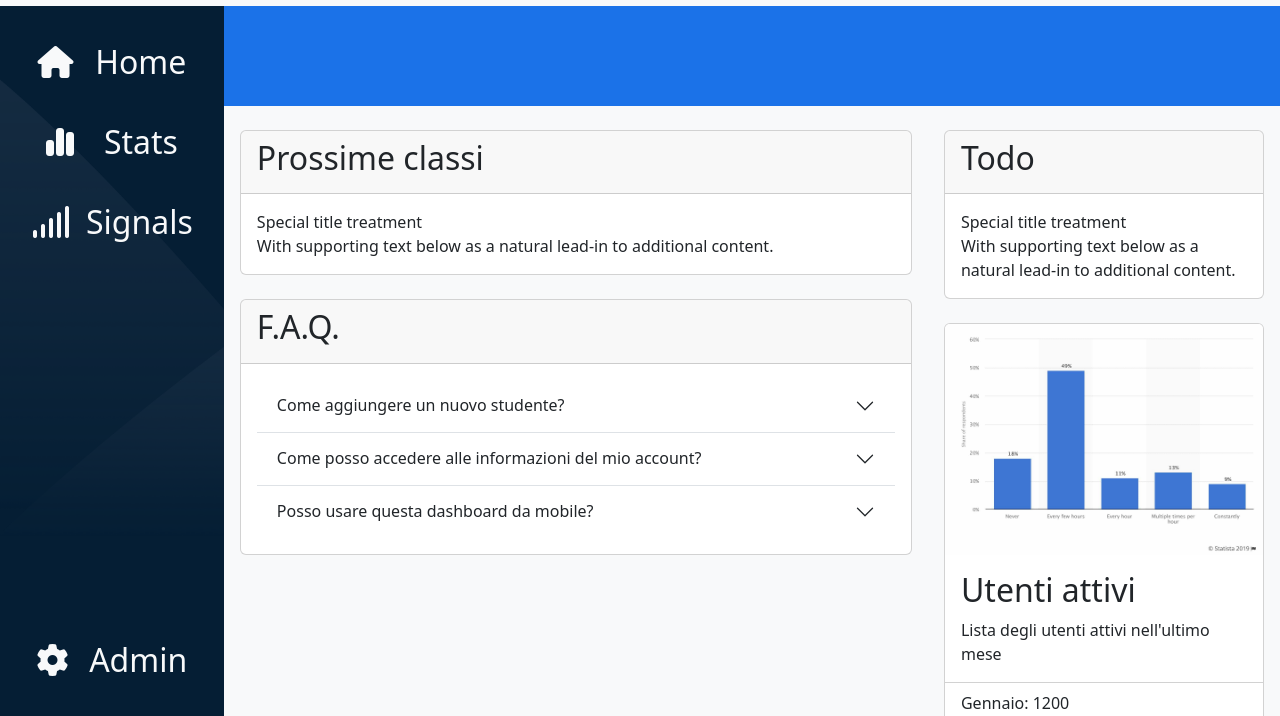
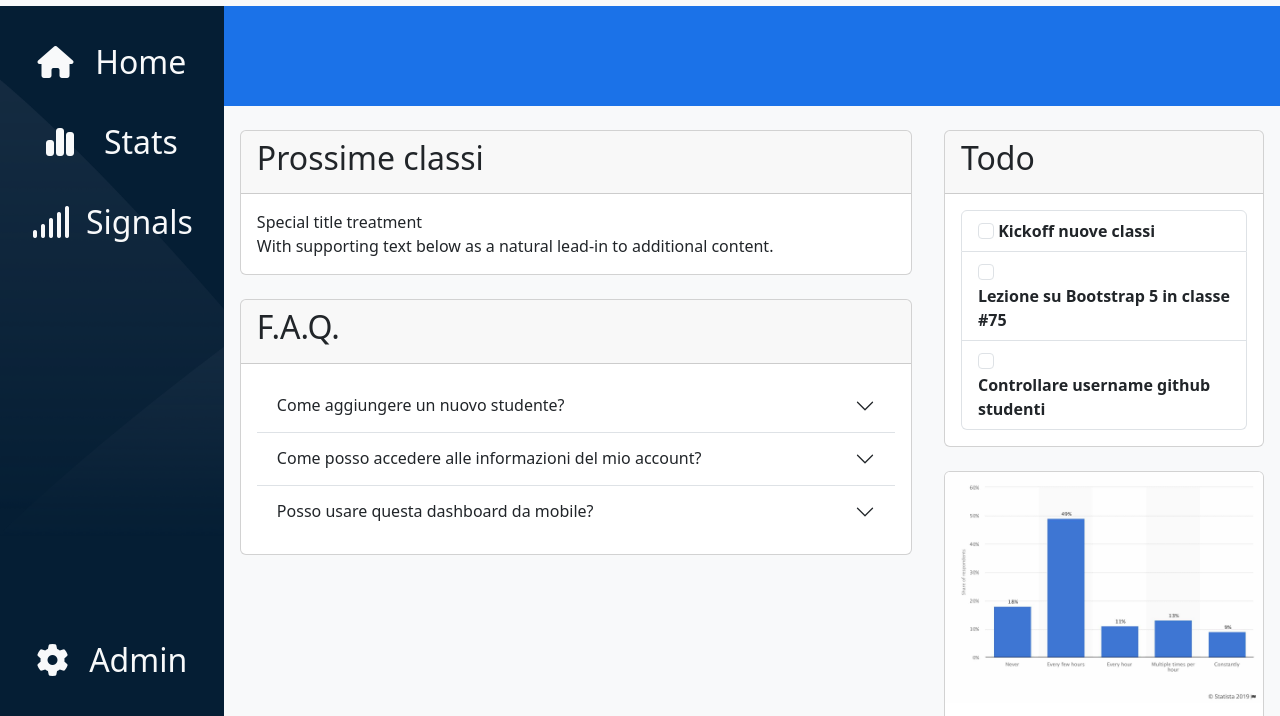
Before and after one commit to Luis-Mocha/html-css-bootstrap-dashboard, a plain HTML site: page index.html in a window 1280 px wide. Shown: the part 90-806 px from the top of the page. Drawn offline with nearby package versions, Linux system fonts and the light colour scheme.

Commit message:
todo section

```diff
--- a/index.html
+++ b/index.html
@@ -102,7 +102,7 @@
 
                 </div>
                 <!-- sezione card -->
-                <div id="contenitore-cards" class=" row g-0">
+                <div id="contenitore-cards" class="row g-0 ">
                     <!-- prima colonna desktop -->
                     <div class="first-column-lg col-lg-8 px-3">
                         <!-- "prossime classi" -->
@@ -125,14 +125,14 @@
                                 </h2>
                             </div>
                             <div class="card-body">
-                                <div class="accordion accordion-flush" id="accordionFlushExample">
+                                <div class="accordion accordion-flush" id="accordionFlushFaq">
                                     <div class="accordion-item">
                                         <h3 class="accordion-header" id="flush-headingOne">
                                             <button class="accordion-button collapsed" type="button" data-bs-toggle="collapse" data-bs-target="#flush-collapseOne" aria-expanded="false" aria-controls="flush-collapseOne">
                                             Come aggiungere un nuovo studente?
                                             </button>
                                         </h3>
-                                        <div id="flush-collapseOne" class="accordion-collapse collapse" aria-labelledby="flush-headingOne" data-bs-parent="#accordionFlushExample">
+                                        <div id="flush-collapseOne" class="accordion-collapse collapse" aria-labelledby="flush-headingOne" data-bs-parent="#accordionFlushFaq">
                                             <div class="accordion-body">
                                                 Clicca sul + in alto nella sezione blu.
                                             </div>
@@ -144,7 +144,7 @@
                                                 Come posso accedere alle informazioni del mio account?
                                             </button>
                                         </h3>
-                                        <div id="flush-collapseTwo" class="accordion-collapse collapse" aria-labelledby="flush-headingTwo" data-bs-parent="#accordionFlushExample">
+                                        <div id="flush-collapseTwo" class="accordion-collapse collapse" aria-labelledby="flush-headingTwo" data-bs-parent="#accordionFlushFaq">
                                             <div class="accordion-body">
                                                 Clicca sull'icona della campanella (ma non succederà nulla).
                                             </div>
@@ -156,7 +156,7 @@
                                                 Posso usare questa dashboard da mobile?
                                             </button>
                                         </h3>
-                                        <div id="flush-collapseThree" class="accordion-collapse collapse" aria-labelledby="flush-headingThree" data-bs-parent="#accordionFlushExample">
+                                        <div id="flush-collapseThree" class="accordion-collapse collapse" aria-labelledby="flush-headingThree" data-bs-parent="#accordionFlushFaq">
                                             <div class="accordion-body">
                                                 Lorem ipsum dolor, sit amet consectetur adipisicing elit. Dolore ducimus ipsa, exercitationem eos id maiores qui sint illo ipsam maxime ipsum soluta modi, quo dolor necessitatibus laudantium natus neque. Excepturi?
                                             </div>
@@ -176,8 +176,26 @@
                                 </h2>
                             </div>
                             <div class="card-body">
-                                <span class="card-title">Special title treatment</span>
-                                <p class="card-text">With supporting text below as a natural lead-in to additional content.</p>
+                                <ul class="list-group fw-semibold">
+                                    <li class="list-group-item">
+                                        <input class="form-check-input" type="checkbox" value="" id="flexCheckTodo">
+                                        <label class="form-check-label" for="flexCheckTodo">
+                                            Kickoff nuove classi
+                                        </label>
+                                    </li>
+                                    <li class="list-group-item">
+                                        <input class="form-check-input" type="checkbox" value="" id="flexCheckTodo">
+                                        <label class="form-check-label" for="flexCheckTodo">
+                                            Lezione su Bootstrap 5 in classe #75
+                                        </label>
+                                    </li>
+                                    <li class="list-group-item">
+                                        <input class="form-check-input" type="checkbox" value="" id="flexCheckTodo">
+                                        <label class="form-check-label" for="flexCheckTodo">
+                                            Controllare username github studenti
+                                        </label>
+                                    </li>
+                                </ul>
                             </div>
                         </div>
                         <!-- "grafico" -->
```
